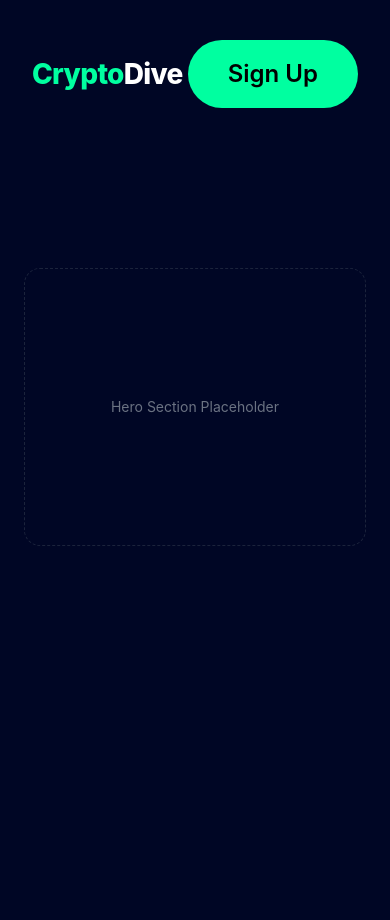
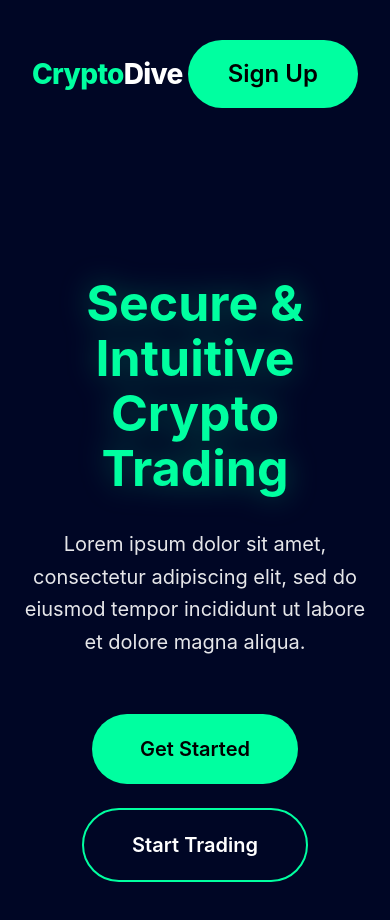
Before and after one commit to moseyda/cryptoDive, a React (Vite) app: page / in a window 390 px wide. Shown: the top 920 px of the page. Before the commit the page ends 844 px from the top, so only its background shows below. Built offline with nearby package versions, Linux system fonts and the light colour scheme.

Commit message:
Add responsive hero section with typography and buttons

```diff
--- a/src/App.tsx
+++ b/src/App.tsx
@@ -1,17 +1,13 @@
 import './index.css';
 import Navbar from './components/Navbar';
+import Hero from './components/Hero';
 
 export default function App() {
   return (
     <div className="min-h-screen bg-[#000625] text-white font-sans overflow-x-hidden selection:bg-blue-500/30">
       <Navbar />
 
-      {/* Future sections will go here */}
-      <main className="max-w-7xl mx-auto px-6 py-20">
-        <div className="text-center text-gray-500 text-sm border border-dashed border-gray-700/50 rounded-2xl py-32 mt-10">
-          Hero Section Placeholder
-        </div>
-      </main>
+      <Hero />
     </div>
   );
 }
--- /dev/null
+++ b/src/components/Hero.tsx
@@ -0,0 +1,29 @@
+export default function Hero() {
+  return (
+    <section className="relative pt-32 pb-20 flex flex-col items-center justify-center text-center px-4 w-full max-w-[1728px] mx-auto min-h-[800px]">
+      {/* Background ambient glows (simulating Figma blurred ellipses) */}
+      <div className="absolute top-[20%] left-[15%] w-[500px] h-[500px] bg-[#00ffa0] opacity-20 blur-[150px] rounded-full pointer-events-none -z-10"></div>
+      <div className="absolute top-[10%] right-[10%] w-[400px] h-[400px] bg-purple-600 opacity-20 blur-[120px] rounded-full pointer-events-none -z-10"></div>
+
+      {/* Headline */}
+      <h1 className="text-[50px] md:text-[70px] lg:text-[95px] font-bold text-[#00ffa0] leading-[1.1] max-w-[900px] mb-8 drop-shadow-[0_0_15px_rgba(0,255,160,0.3)]">
+        Secure & Intuitive Crypto Trading
+      </h1>
+
+      {/* Subtitle */}
+      <p className="text-[20px] md:text-[24px] text-white font-normal leading-relaxed max-w-[850px] mb-14 opacity-90">
+        Lorem ipsum dolor sit amet, consectetur adipiscing elit, sed do eiusmod tempor incididunt ut labore et dolore magna aliqua.
+      </p>
+
+      {/* Action Buttons */}
+      <div className="flex flex-col sm:flex-row items-center gap-6 md:gap-10">
+        <button className="bg-[#00ffa0] text-black text-[20px] md:text-[24px] font-semibold px-12 py-5 rounded-[60px] hover:bg-[#00e690] transition-transform transform hover:scale-105 active:scale-95 duration-200">
+          Get Started
+        </button>
+        <button className="border-2 border-[#00ffa0] text-white text-[20px] md:text-[24px] font-semibold px-12 py-5 rounded-[60px] hover:bg-[#00ffa0]/10 transition-transform transform hover:scale-105 active:scale-95 duration-200">
+          Start Trading
+        </button>
+      </div>
+    </section>
+  );
+}
```
